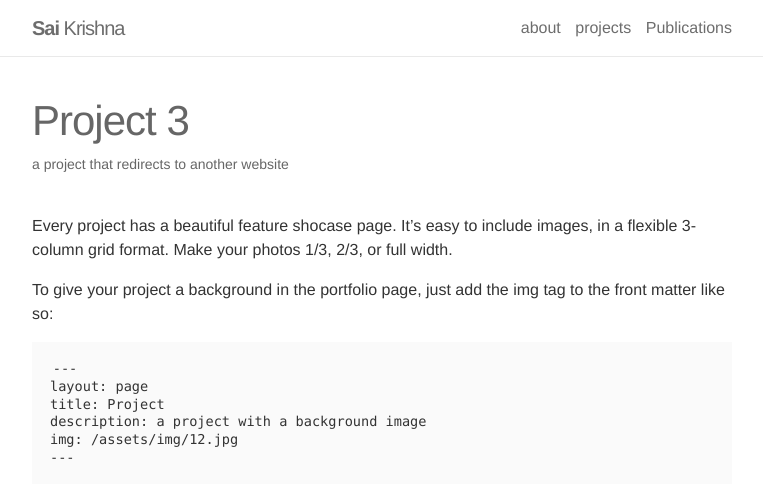
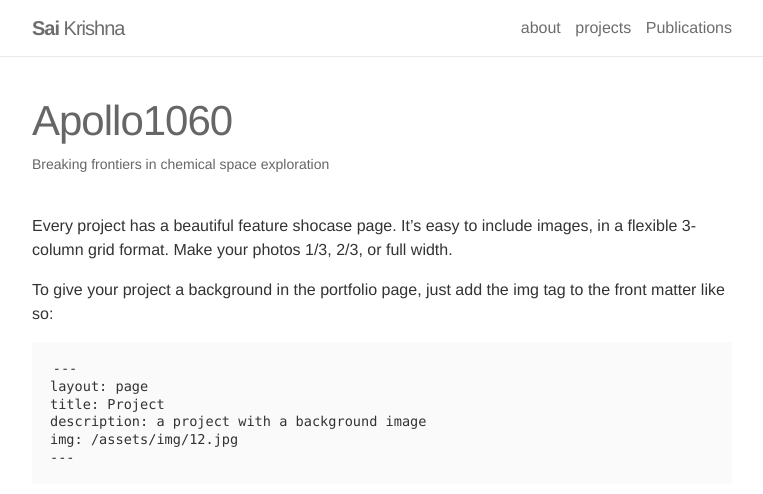
Before and after one commit to saikrishna-1996/saikrishna-1996.github.io, a Jekyll site: the page built from _projects/3_project.markdown, in a window 1280 px wide and 900 px high, cut to the strip 0-494 px from the top of the window. Shown: the whole strip, without its empty margins (258-1021 px from the left). Built offline with Jekyll 4.4.1, drawn with Linux system fonts in a browser that asks for light colours.

Commit message:
Add projects

```diff
--- a/_projects/2_project.markdown
+++ b/_projects/2_project.markdown
@@ -1,8 +1,8 @@
 ---
 layout: page
-title: Project 2
-description: a project with a background image
-img: /assets/img/2.jpg
+title: Apollo1060
+description: Breaking frontiers in chemical space exploration
+img: /assets/img/99andbeyond.png
 ---
 
 Every project has a beautiful feature shocase page. It's easy to include images, in a flexible 3-column grid format. Make your photos 1/3, 2/3, or full width.
--- a/_projects/3_project.markdown
+++ b/_projects/3_project.markdown
@@ -1,9 +1,8 @@
 ---
 layout: page
-title: Project 3
-description: a project that redirects to another website
-img:
-redirect: https://unsplash.com
+title: Apollo1060
+description: Breaking frontiers in chemical space exploration
+img: /assets/img/99andbeyond.png
 ---
 
 Every project has a beautiful feature shocase page. It's easy to include images, in a flexible 3-column grid format. Make your photos 1/3, 2/3, or full width.
--- a/_projects/4_project.markdown
+++ b/_projects/4_project.markdown
@@ -1,8 +1,8 @@
 ---
 layout: page
-title: Project 4
-description: another without an image
-img:
+title: Apollo1060
+description: Breaking frontiers in chemical space exploration
+img: /assets/img/99andbeyond.png
 ---
 
 Every project has a beautiful feature shocase page. It's easy to include images, in a flexible 3-column grid format. Make your photos 1/3, 2/3, or full width.
--- a/_projects/5_project.markdown
+++ b/_projects/5_project.markdown
@@ -1,8 +1,8 @@
 ---
 layout: page
-title: Project 5
-description: a project with a background image
-img: /assets/img/1.jpg
+title: Apollo1060
+description: Breaking frontiers in chemical space exploration
+img: /assets/img/99andbeyond.png
 ---
 
 Every project has a beautiful feature shocase page. It's easy to include images, in a flexible 3-column grid format. Make your photos 1/3, 2/3, or full width.
--- a/_projects/6_project.markdown
+++ b/_projects/6_project.markdown
@@ -1,8 +1,8 @@
 ---
 layout: page
-title: Project 6
-description: a project with no image
-img:
+title: Apollo1060
+description: Breaking frontiers in chemical space exploration
+img: /assets/img/99andbeyond.png
 ---
 
 Every project has a beautiful feature shocase page. It's easy to include images, in a flexible 3-column grid format. Make your photos 1/3, 2/3, or full width.
```
